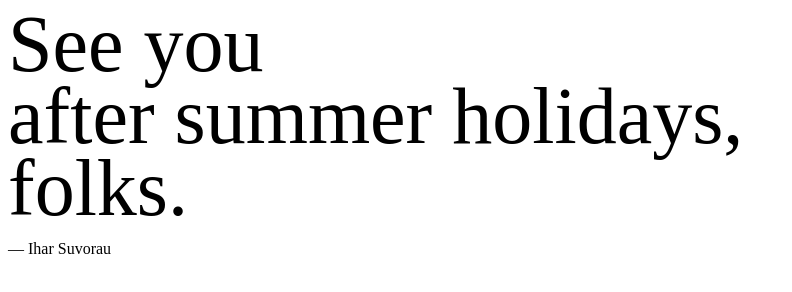
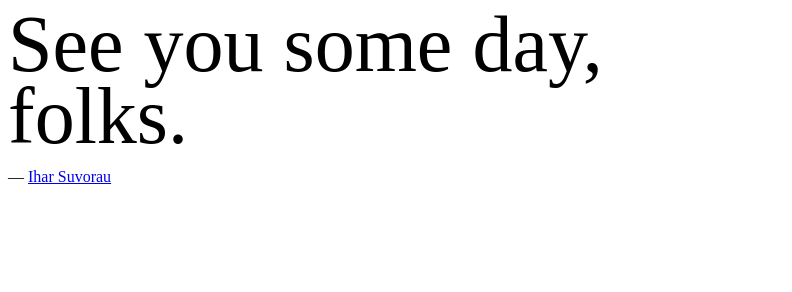
Before and after one commit to iharsuvorau/iharsuvorau.com, a plain HTML site: page index.html in a window 1280 px wide. Shown: the whole page, without its empty margins (0-792 px from the left). Drawn offline with Linux system fonts and the light colour scheme.

Commit message:
The message changed.

```diff
--- a/index.html
+++ b/index.html
@@ -11,7 +11,7 @@
       padding: 0;
       font-size: 5em;
       line-height: .9em;
-    ">See you<br/>after summer holidays, <br/>folks.</h1>
-    <p>— Ihar Suvorau</p>
+    ">See you some day, <br/>folks.</h1>
+    <p>— <a href="mailto: inbox@iharsuvorau.com" title="Email me">Ihar Suvorau</a></p>
 </body>
 </html>
```
